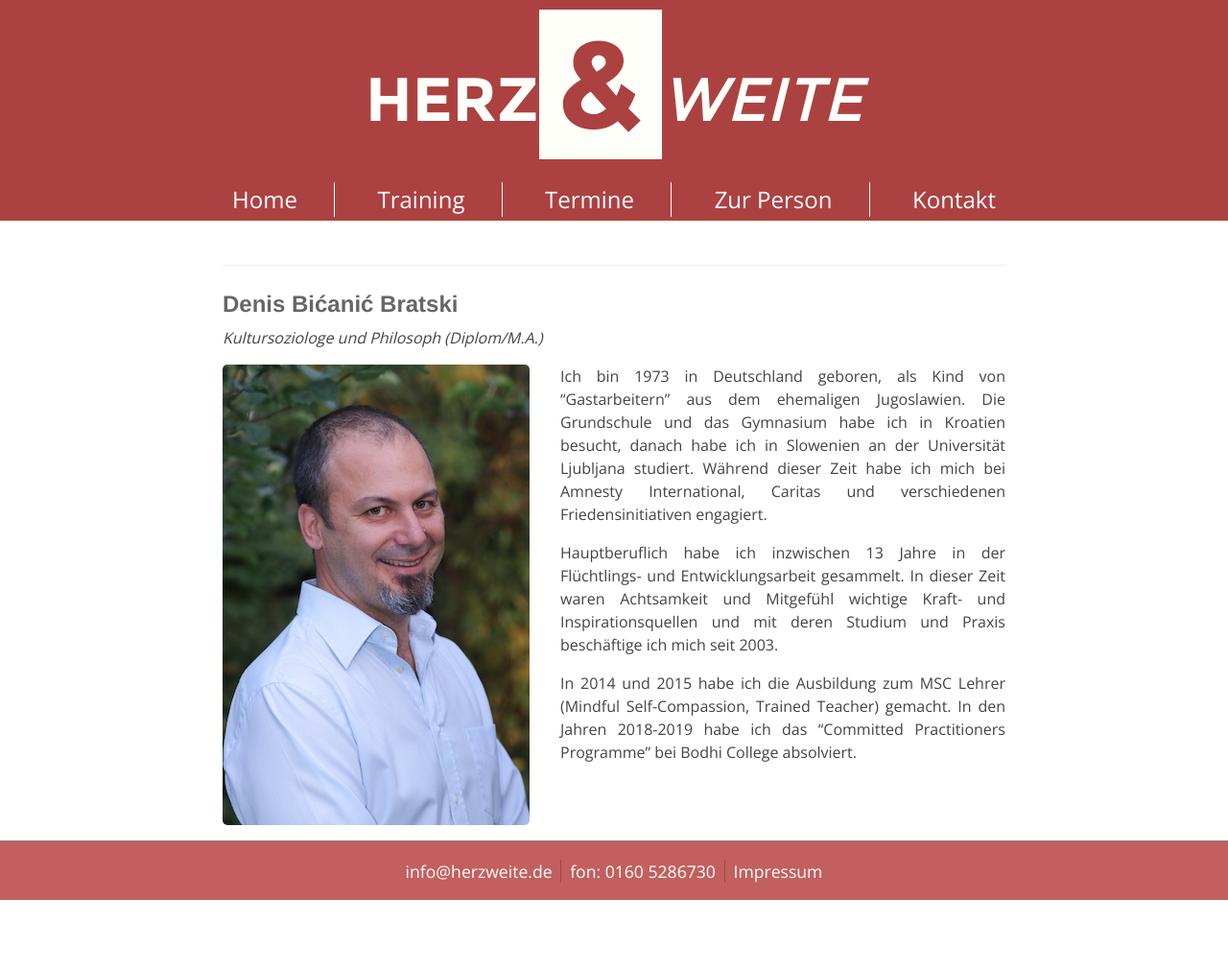
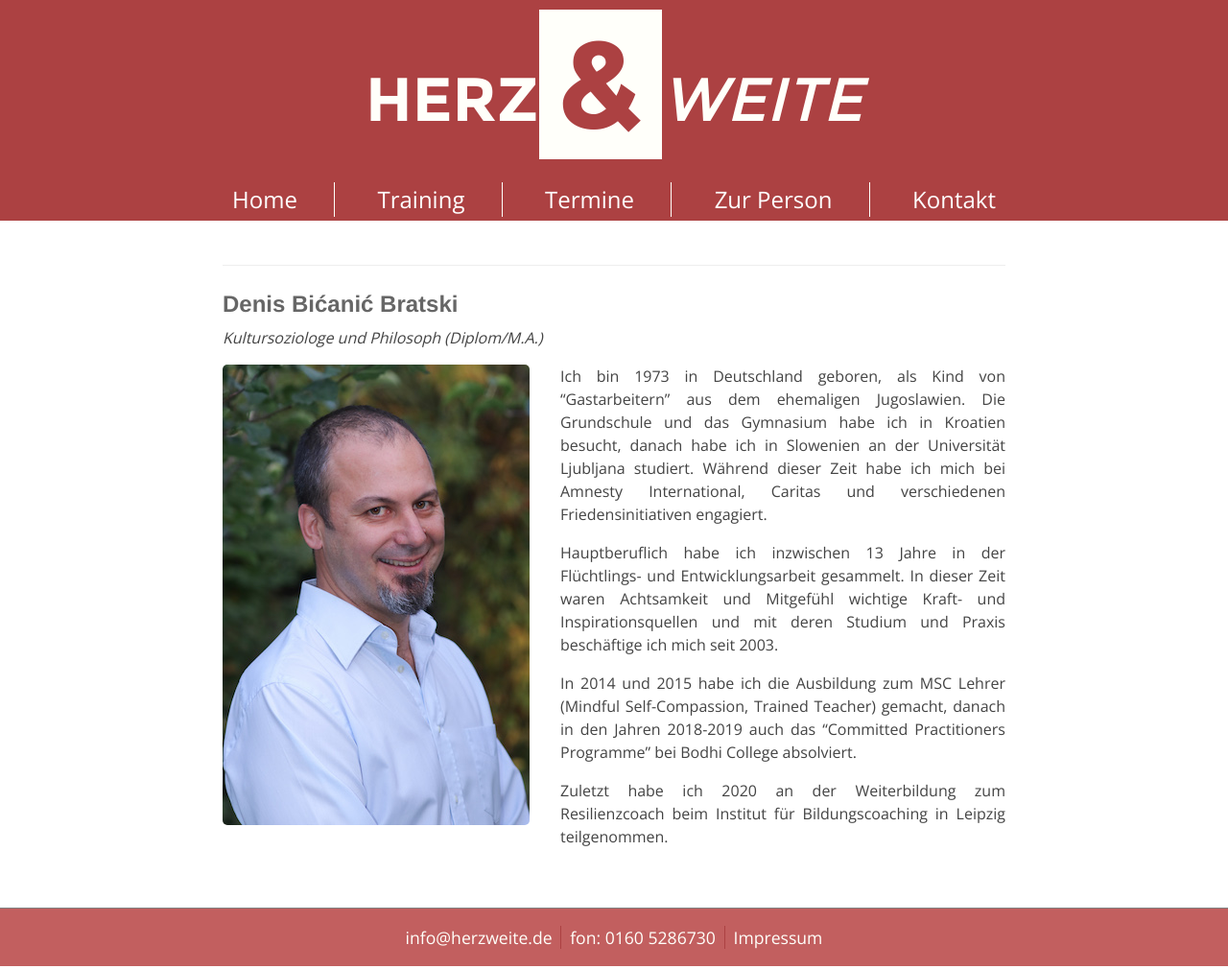
Before and after one commit to herzweite/herzweite.github.io, a Jekyll site: the page built from zur-person.md, in a window 1280 px wide. Shown: the whole page at 96% size. Built offline with Jekyll 4.4.1, drawn with Linux system fonts in a browser that asks for light colours; our own code applies the rules of GitHub Pages for plain Markdown files; before the commit the page ends 938 px from its top, so only the background shows below that.

Commit message:
Update zur-person.md

```diff
--- a/zur-person.md
+++ b/zur-person.md
@@ -9,4 +9,6 @@ Ich bin 1973 in Deutschland geboren, als Kind von "Gastarbeitern" aus dem ehemal
 
 Hauptberuflich habe ich inzwischen 13 Jahre in der Flüchtlings- und Entwicklungsarbeit gesammelt. In dieser Zeit waren Achtsamkeit und Mitgefühl wichtige Kraft- und Inspirationsquellen und mit deren Studium und Praxis beschäftige ich mich seit 2003.
 
-In 2014 und 2015 habe ich die Ausbildung zum MSC Lehrer (Mindful Self-Compassion, Trained Teacher) gemacht. In den Jahren 2018-2019 habe ich das "Committed Practitioners Programme" bei Bodhi College absolviert.
+In 2014 und 2015 habe ich die Ausbildung zum MSC Lehrer (Mindful Self-Compassion, Trained Teacher) gemacht, danach in den Jahren 2018-2019 auch das "Committed Practitioners Programme" bei Bodhi College absolviert.
+
+Zuletzt habe ich 2020 an der Weiterbildung zum Resilienzcoach beim Institut für Bildungscoaching in Leipzig teilgenommen.
```
